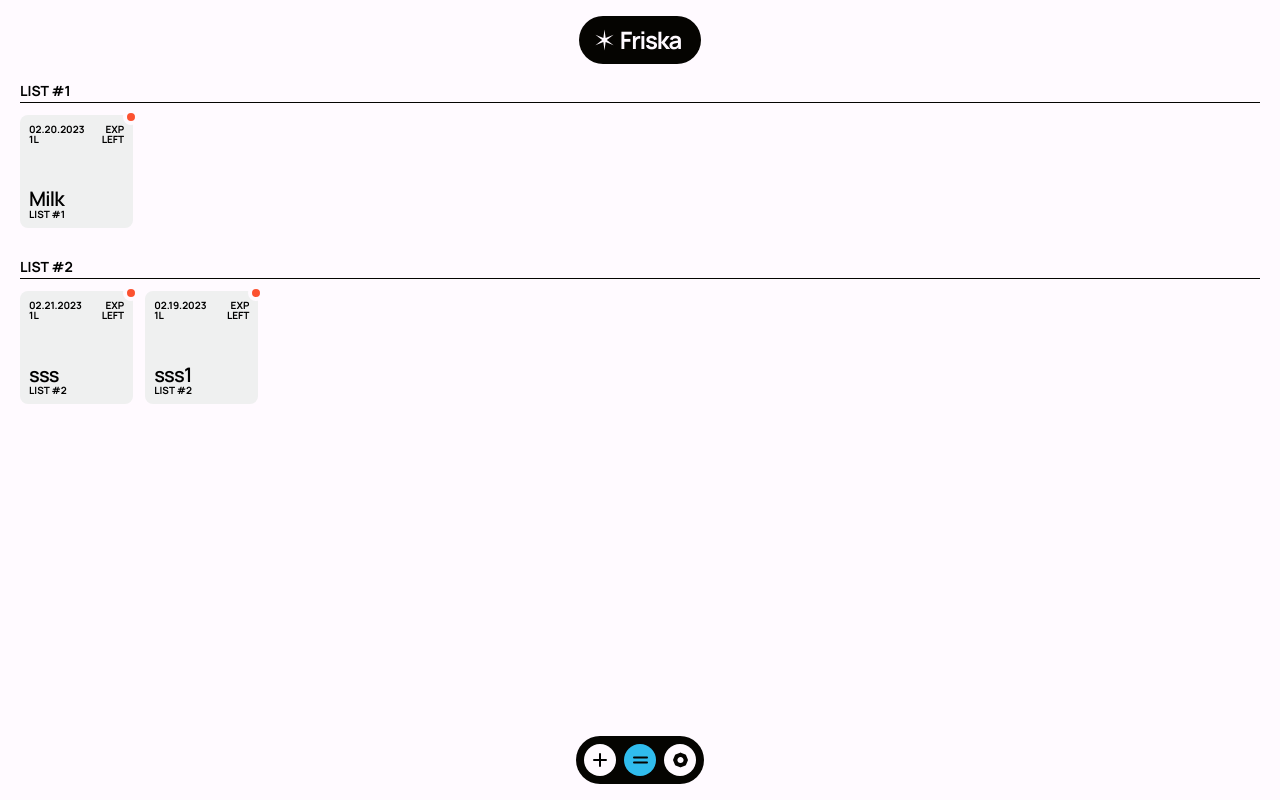
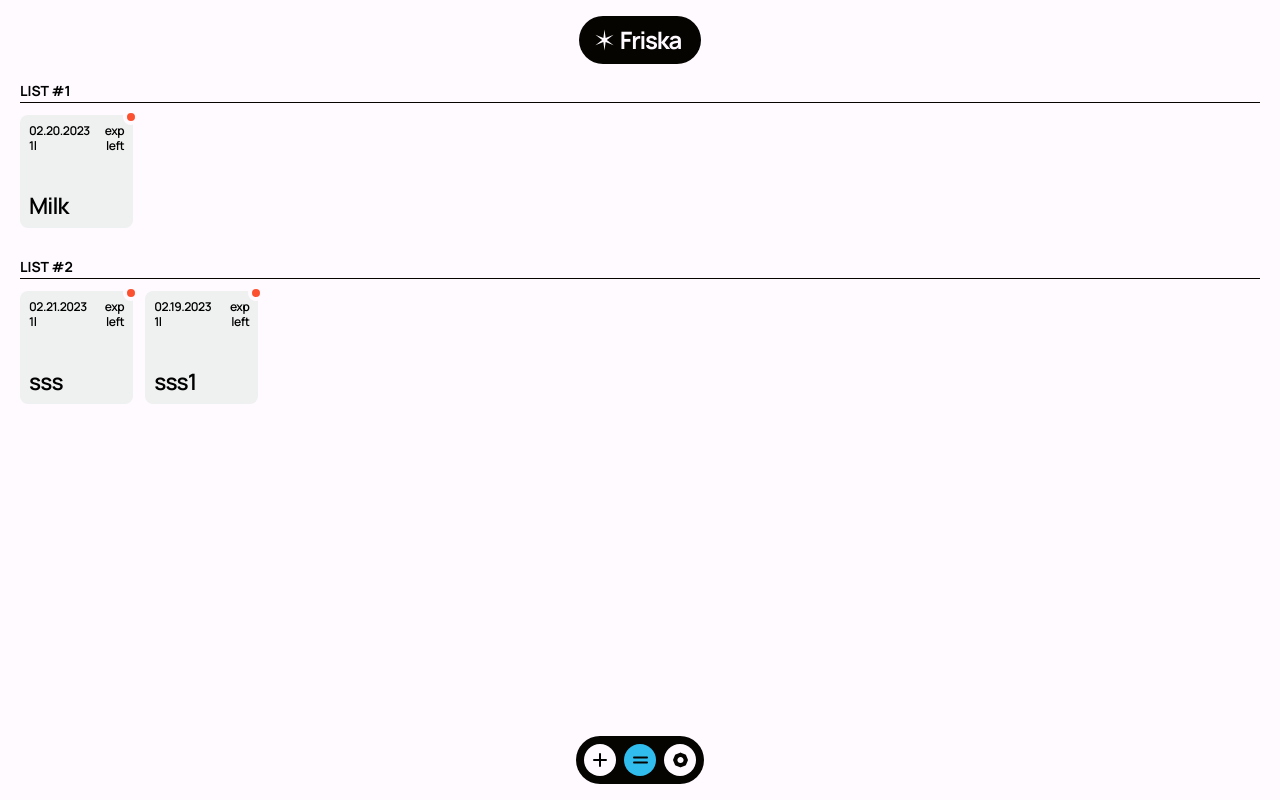
Before and after one commit to arperevalov/friska, a Next.js app: page / in a window 1280 px wide. Built offline with nearby package versions, Linux system fonts and the light colour scheme.

Commit message:
fix: card styles

```diff
--- a/components/Card.tsx
+++ b/components/Card.tsx
@@ -40,11 +40,10 @@ export const Card = (props: CardInterface) => {
     }
 
     return <>
-        <div className={`backdrop ${active ? 'active' : ''}`} onClick={toggleActive}></div>
         <div className={`card ${active ? 'active' : ''} ${checkExpired() ? 'outdated' : ''}`}
         onClick={()=>{if (!active)toggleActive()}}>
             <div className="card__container">
-                <div className="card__top h4">
+                <div className="card__top">
                     <div className="card__line">
                         { expDate }
                         <div>exp</div>
@@ -55,28 +54,11 @@ export const Card = (props: CardInterface) => {
                     </div>
                 </div>
                 <div className="card__bottom">
-                    <h3 className='card__title h2'>
+                    <h3 className='card__title'>
                         { title }
                     </h3>
-                    <h4 className='card__category h4'>
-                        { category }
-                    </h4>
                 </div>
             </div>
-
-            <form action="#" className={`card__form ${active ? 'active' : ''}`}
-                  onSubmit={(event: React.FormEvent)=>{
-                    event.preventDefault()
-                    updateCardOnSubmit()
-                }}>
-                <Input type="string" label="Title" defaultValue={title} setFormData={setFormData} formKey="title"/>
-                <Select label="Category" values={lists} formKey="listId" defaultValue={listId} setFormData={setFormData}/>
-                <Input type="string" label="Best Before" defaultValue={expDate} setFormData={setFormData} formKey="expDate"/>
-                <Input type="string" label="Left" defaultValue={left} setFormData={setFormData} formKey="left"/>
-                <Input type="string" label="Units" defaultValue={units} setFormData={setFormData} formKey="units"/>
-
-                <button className="btn btn--primary" type="submit">Save</button>
-            </form>
         </div>
     </>
 }
--- a/styles/components/card.scss
+++ b/styles/components/card.scss
@@ -2,35 +2,6 @@
     $self: &;
 
     &.active {
-        position: fixed;
-        left: 0;
-        right: 0;
-        top: 0;
-        bottom: 0;
-        margin: auto;
-        overflow-y: auto;
-        padding: rem(20);
-        max-width: rem(300);
-        z-index: 9999;
-
-        @include media-breakpoint-up(700px) {
-            max-width: rem(500);
-        }
-
-        #{$self}__container {
-            margin-top: rem(20);
-            background: $white;
-            border-color: $gray;
-            cursor: auto;
-        }
-
-        #{$self}__title {
-            max-width: initial;
-        }
-
-        #{$self}__category {
-            max-width: initial;
-        }
     }
 
     &.outdated {
@@ -40,8 +11,6 @@
             }
         }
     }
-
-
 
     &__container{
         width: 100%;
@@ -81,18 +50,19 @@
         overflow: hidden;
         text-overflow: ellipsis;
         white-space: nowrap;
-    }
-
-    &__category {
-        max-width: rem(80);
-        overflow: hidden;
-        text-overflow: ellipsis;
-        white-space: nowrap;
+        font-size: var(--step-1);
+        line-height: 1.2;
+        font-weight: 600;
+        letter-spacing: -0.04em;
     }
 
     &__line {
         display: flex;
         justify-content: space-between;
+        font-size: var(--step-n2);
+        line-height: 1.2;
+        font-weight: 600;
+        letter-spacing: -0.04em;
     }
 
     &__form {
```
